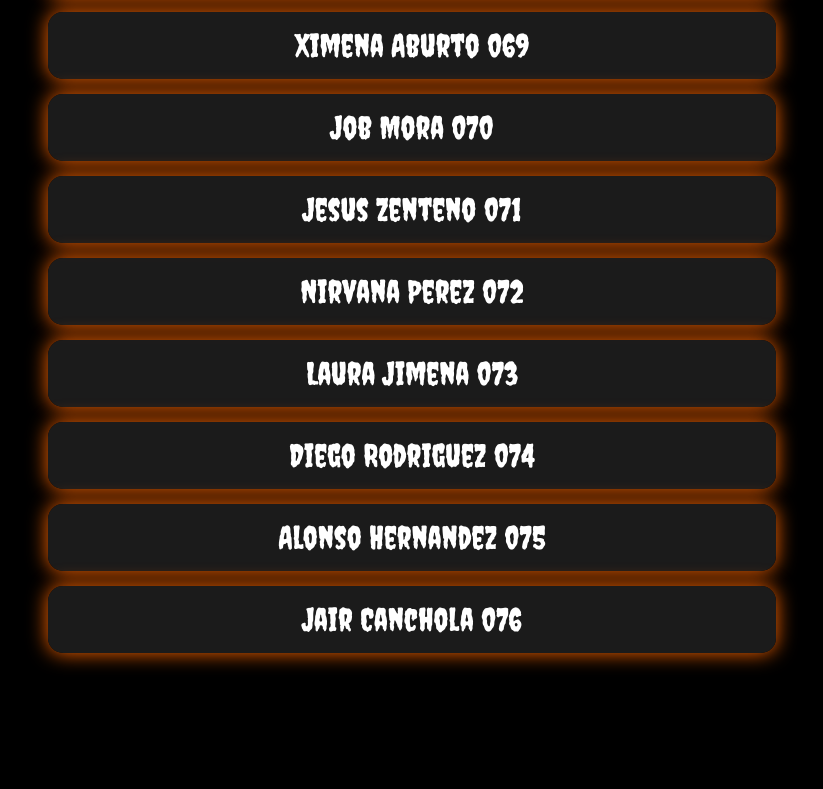
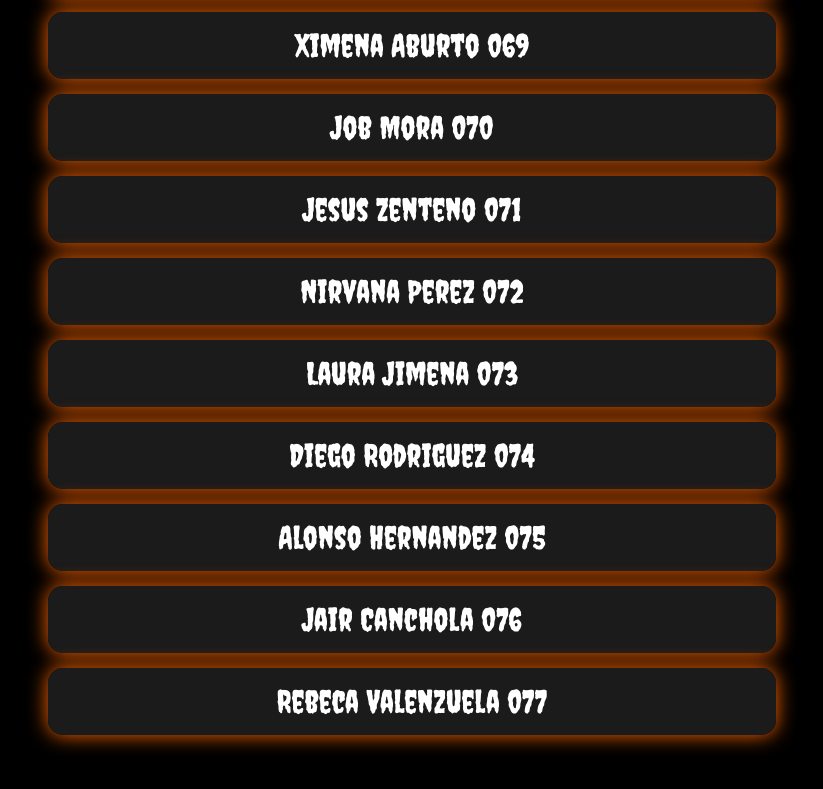
Before and after one commit to san221217-maker/halloween, a plain HTML site: page index.html in a window 1280 px wide. Shown: the part 5703-6492 px from the top of the page, without its empty margins (228-1051 px from the left). Before the commit the page ends 6446 px from the top, so only its background shows below. Drawn offline with Linux system fonts and the light colour scheme.

Commit message:
Actualizar index.html

```diff
--- a/index.html
+++ b/index.html
@@ -137,7 +137,7 @@
     <li>Diego Rodriguez 074 </li>
    <li>Alonso Hernandez 075 </li>
     <li>Jair Canchola 076 </li>
-
+    <li>Rebeca Valenzuela 077 </li>
 
 
 
```
